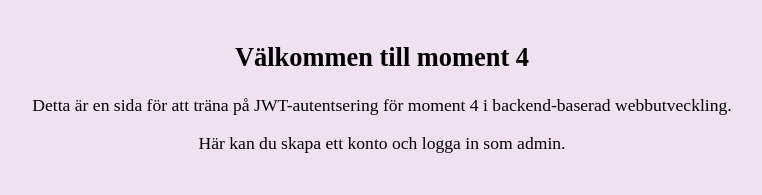
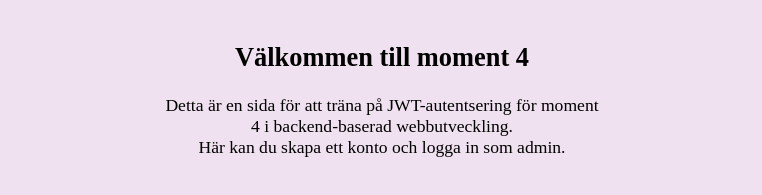
Before and after one commit to veppaan/frontend-mom4-backend, a plain HTML site: page index.html in a window 1280 px wide. Shown: the part 119-314 px from the top of the page, without its empty margins (258-1020 px from the left). Drawn offline with Linux system fonts and the light colour scheme.

Commit message:
sätter vidd på text

```diff
--- a/css/styles.css
+++ b/css/styles.css
@@ -43,3 +43,7 @@ label{
     color: red;
     font-size: 1.1em;
 }
+#home-section p{
+    width: 50ch;
+    margin: 0 auto;
+}
```
